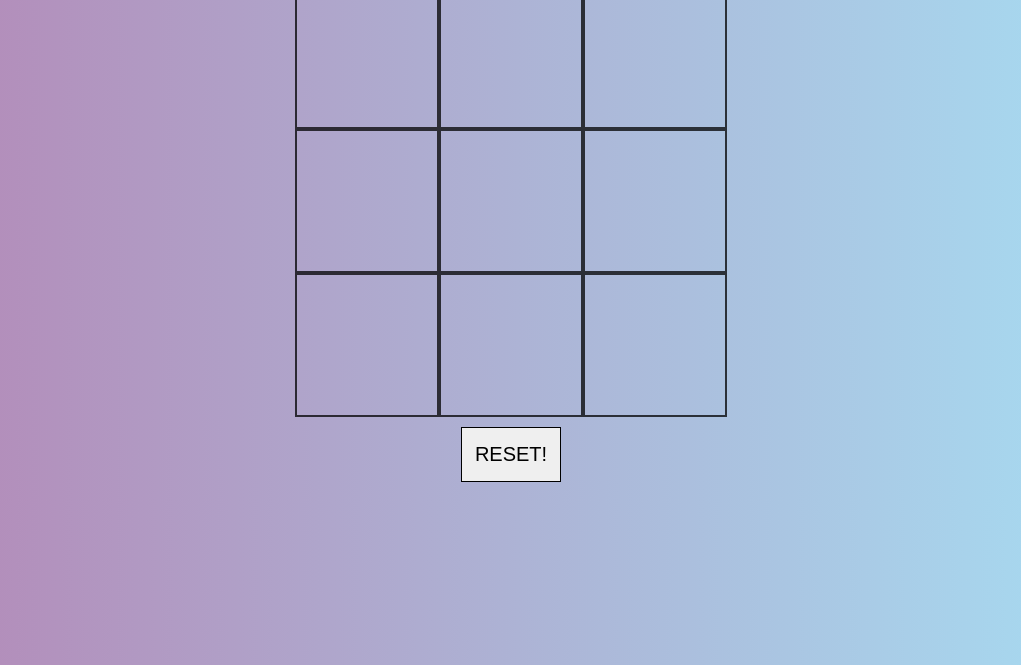
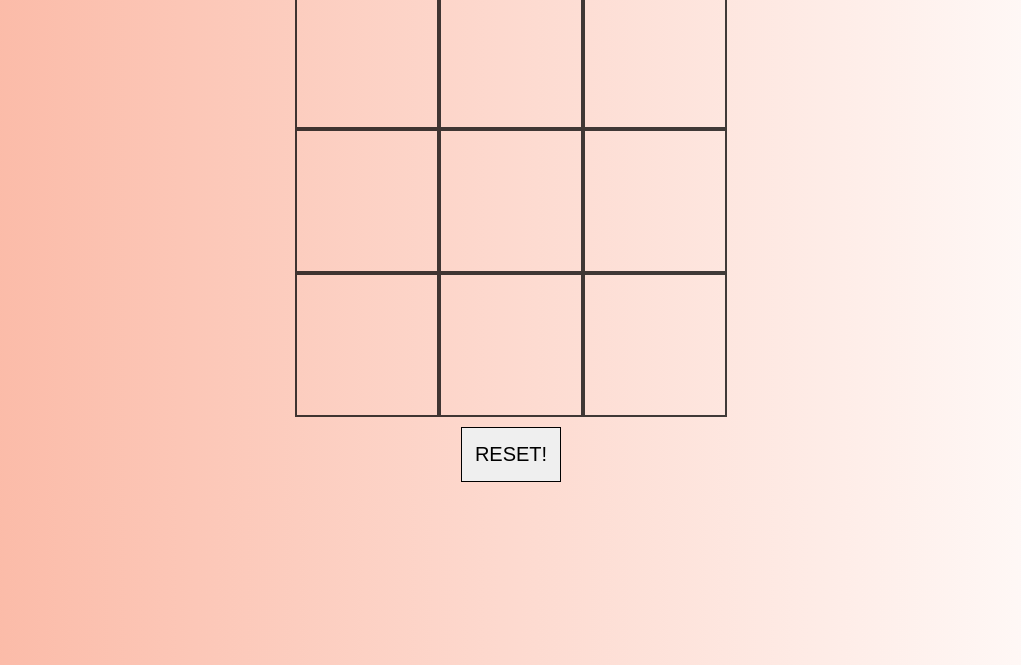
Before and after one commit to Ala123Sobhan/TicTacToe-JS, a plain HTML site: page index.html in a window 1280 px wide. Shown: the part 135-800 px from the top of the page, without its empty margins (129-1150 px from the left). Drawn offline with Linux system fonts and the light colour scheme.

Commit message:
changing background

```diff
--- a/style.css
+++ b/style.css
@@ -1,7 +1,7 @@
 body {
   text-align: center;
   font-family: Arial, Helvetica, sans-serif;
-  background: linear-gradient(to right, rgb(180, 134, 181), rgb(166, 223, 244));
+  background: linear-gradient(to right, rgb(251, 180, 159), rgb(255, 255, 255));
 }
 
 h2 {
```
